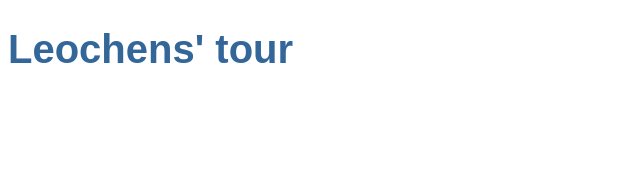
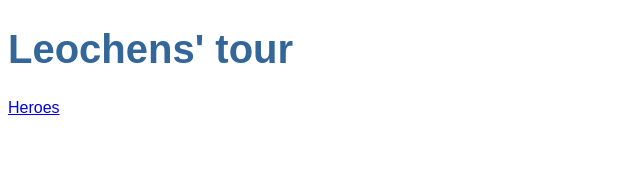
Before and after one commit to Leochens/angular2, an Angular app in the folder angular-tour-of-heroes/: page / in a window 1280 px wide. Shown: the top 189 px of the page, without its empty margins (0-640 px from the left). Built offline with nearby package versions, Linux system fonts and the light colour scheme.

Commit message:
路由出口router-outlet

```diff
--- a/angular-tour-of-heroes/src/app/app.component.html
+++ b/angular-tour-of-heroes/src/app/app.component.html
@@ -1,4 +1,8 @@
 <h1>{{title}}</h1>
-
-<router-outlet></router-outlet>
+<nav>
+    <a routerLink="./heroes">Heroes</a>
+</nav>
+<router-outlet>
+    <!--路由出口-->
+</router-outlet>
 <app-messages></app-messages>
```
